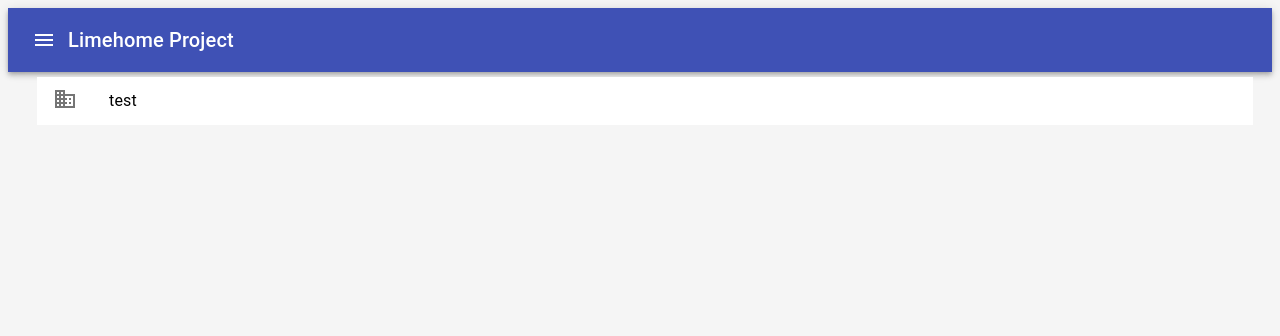
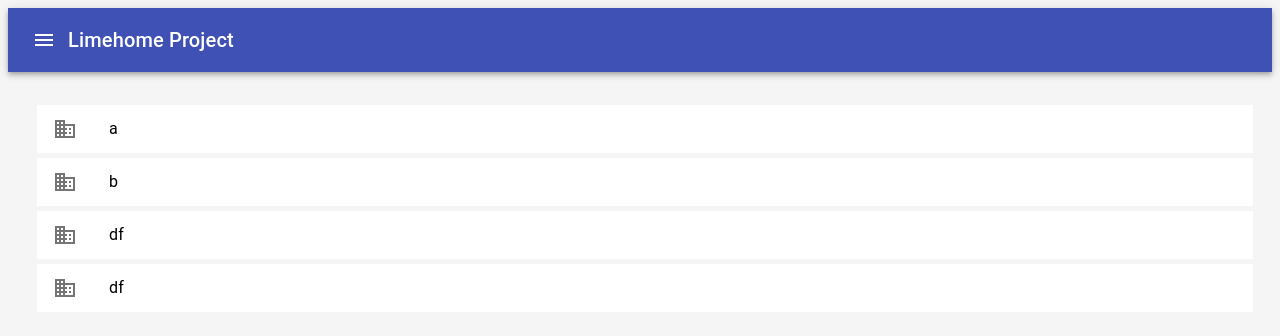
Before and after one commit to Teppichseite/PropertyFinder, a React (Create React App) app in the folder client/: page / in a window 1280 px wide. Shown: the top 336 px of the page. Built offline with nearby package versions, Linux system fonts and the light colour scheme.

Commit message:
updated components

```diff
--- a/client/src/components/App.js
+++ b/client/src/components/App.js
@@ -1,13 +1,14 @@
 import React from 'react'
 import Frame from './Frame';
 import PropertyItem from './PropertyItem';
+import PropertyList from './PropertyList';
 
 export default class App extends React.Component {
 
     render() {
         return (
             <Frame>
-                <PropertyItem name="test"></PropertyItem>
+                <PropertyList properties={["a", "b", "df", "df"]} isPending={false}></PropertyList>
             </Frame>
         );
     }
--- a/client/src/components/Frame.js
+++ b/client/src/components/Frame.js
@@ -1,12 +1,11 @@
 import React from 'react';
-import { makeStyles } from '@material-ui/core/styles';
 import AppBar from '@material-ui/core/AppBar';
 import Toolbar from '@material-ui/core/Toolbar';
 import Typography from '@material-ui/core/Typography';
-import Button from '@material-ui/core/Button';
 import IconButton from '@material-ui/core/IconButton';
 import MenuIcon from '@material-ui/icons/Menu';
 import { Container } from '@material-ui/core';
+import '../public/style.css';
 
 export default class Frame extends React.Component {
 
@@ -23,7 +22,7 @@ export default class Frame extends React.Component {
                         </Typography>
                     </Toolbar>
                 </AppBar>
-                <Container>
+                <Container className="inner-frame">
                     {this.props.children}
                 </Container>
             </div>
--- a/client/src/components/PropertyItem.js
+++ b/client/src/components/PropertyItem.js
@@ -6,39 +6,19 @@ import List from '@material-ui/core/List';
 import ListItem from '@material-ui/core/ListItem';
 import ListItemIcon from '@material-ui/core/ListItemIcon';
 import ListItemText from '@material-ui/core/ListItemText';
-import Divider from '@material-ui/core/Divider';
-import Collapse from '@material-ui/core/Collapse';
-import InboxIcon from '@material-ui/icons/MoveToInbox';
-import DraftsIcon from '@material-ui/icons/Drafts';
 import BusinessIcon from '@material-ui/icons/Business';
-import SendIcon from '@material-ui/icons/Send';
-import ExpandLess from '@material-ui/icons/ExpandLess';
-import ExpandMore from '@material-ui/icons/ExpandMore';
-import StarBorder from '@material-ui/icons/StarBorder';
-
-const styles = {
-
-    fullItem : {
-        backgroundColor : "#FFFFFF",
-        margin : "5px"
-    },
-
-    innerItems : {
-        display: "block"
-    }
-}
+import '../public/style.css';
 
 export default class PropertyItem extends React.Component {
 
     render() {
-        return (<div>
-            <ListItem button style={styles.fullItem}>
-                <ListItemIcon style={styles.innerItems}>
+        return (
+            <ListItem className="property-item" button onClick={this.props.onClick}>
+                <ListItemIcon>
                     <BusinessIcon />
                 </ListItemIcon>
                 <ListItemText primary={this.props.name} />
-            </ListItem>
-        </div>)
+            </ListItem>)
     }
 
 }
--- a/client/src/components/PropertyList.js
+++ b/client/src/components/PropertyList.js
@@ -0,0 +1,23 @@
+import React from 'react'
+import List from '@material-ui/core/List';
+import PropertyItem from './PropertyItem';
+import CircularProgress from '@material-ui/core/CircularProgress';
+import '../public/style.css';
+
+export default class PropertyList extends React.Component {
+
+    render() {
+        if(this.props.isPending){
+            return (<CircularProgress className="center"/>)
+        }else if(this.props.hasError){
+            return (<h3 className="center">An error occurred :(</h3>)
+        }else{
+            return (<List>
+            {this.props.properties.map((prop) => (
+                <PropertyItem name={prop} onClick={this.props.onClick} />
+            ))}
+            </List>);
+        }
+    }
+
+}
--- /dev/null
+++ b/client/src/public/style.css
@@ -0,0 +1,9 @@
+.inner-frame{
+    padding-top: 20px;
+    text-align: center;
+}
+
+.property-item{
+    background : #FFFFFF !important;
+    margin : 5px !important;
+}
```
